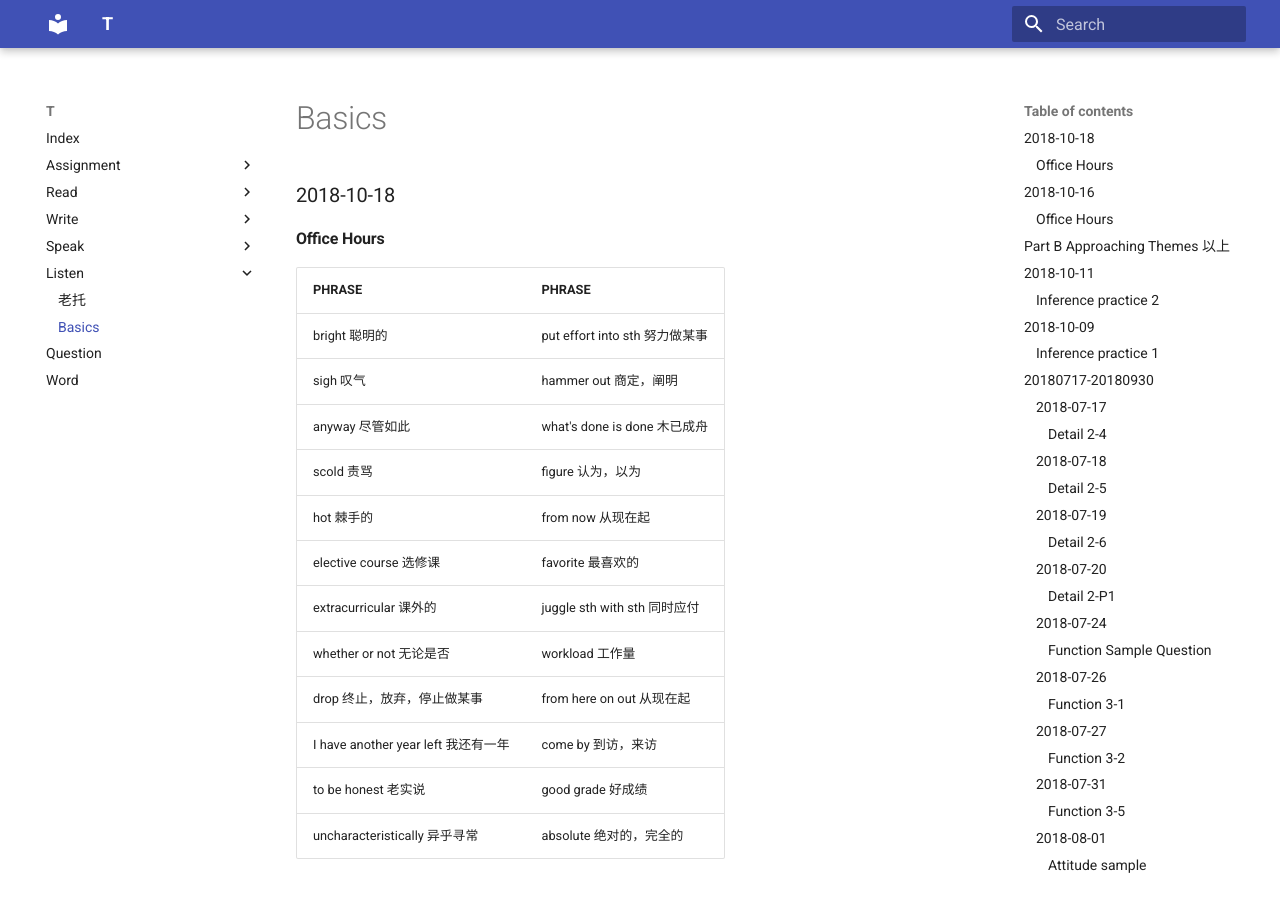
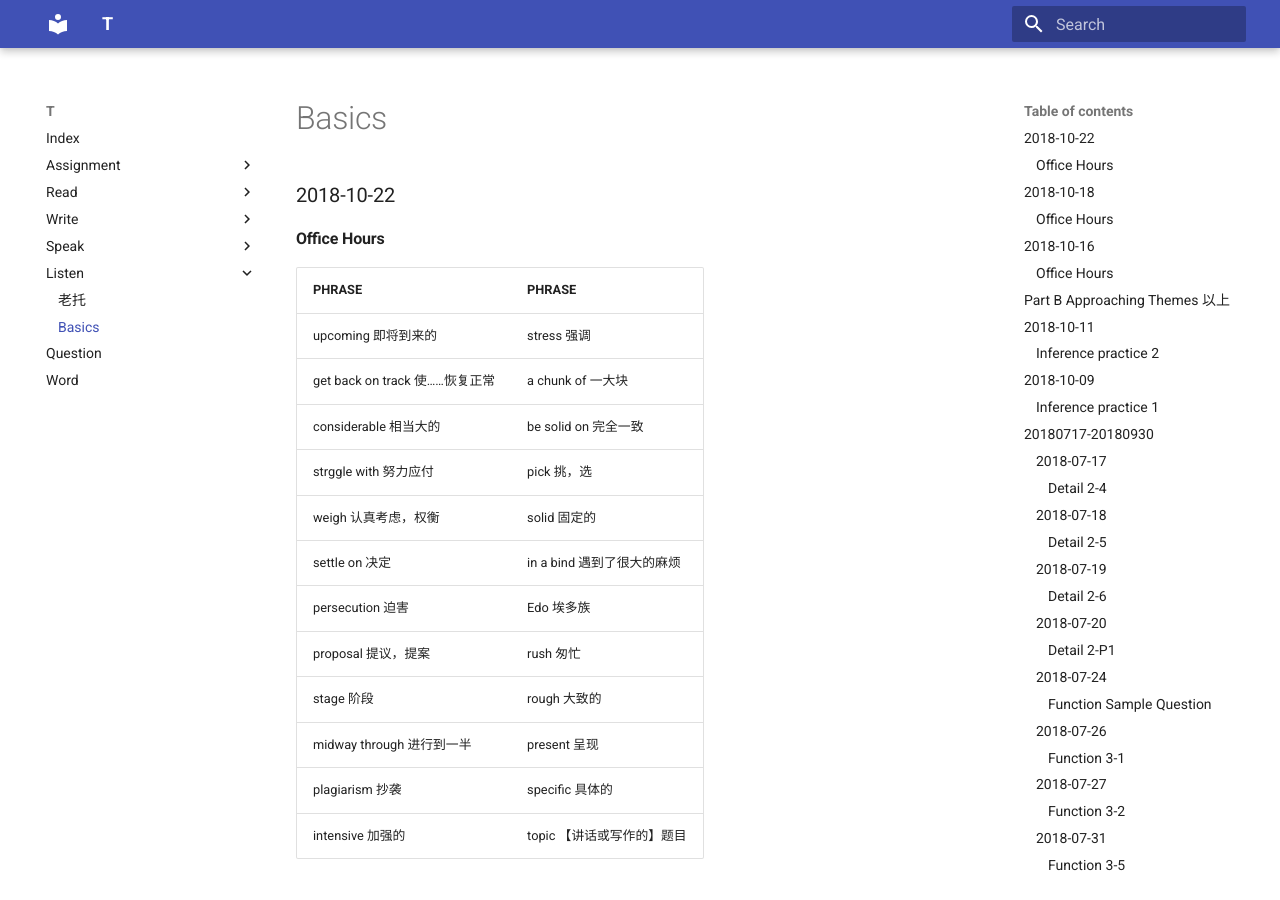
Before and after one commit to katyushaQ/t, an MkDocs documentation site: the page built from docs/listen/basics.md, in a window 1280 px wide and 900 px high. Built offline with MkDocs 1.6.1 and Material for MkDocs 9.7.7, drawn with Linux system fonts in a browser that asks for light colours; old or Windows-style settings are respelled for this version of MkDocs.

Commit message:
2018-1022-1028.md 20181022, basics.md 20181022

```diff
--- a/docs/listen/basics.md
+++ b/docs/listen/basics.md
@@ -1,3 +1,22 @@
+### 2018-10-22
+
+#### Office Hours
+
+PHRASE |  PHRASE
+------------ | -------------
+upcoming 即将到来的 | stress 强调
+get back on track 使……恢复正常 | a chunk of 一大块
+considerable 相当大的 | be solid on 完全一致
+strggle with 努力应付 | pick 挑，选
+weigh 认真考虑，权衡 | solid 固定的
+settle on 决定 | in a bind 遇到了很大的麻烦
+persecution 迫害 | Edo 埃多族
+proposal 提议，提案 | rush 匆忙
+stage 阶段 | rough 大致的
+midway through 进行到一半 | present 呈现
+plagiarism 抄袭 | specific 具体的
+intensive 加强的 | topic 【讲话或写作的】题目
+
 ### 2018-10-18
 
 #### Office Hours
```
Also changed, not shown: docs/assignment/2018-1022-1028.md (+1 -5 lines).
